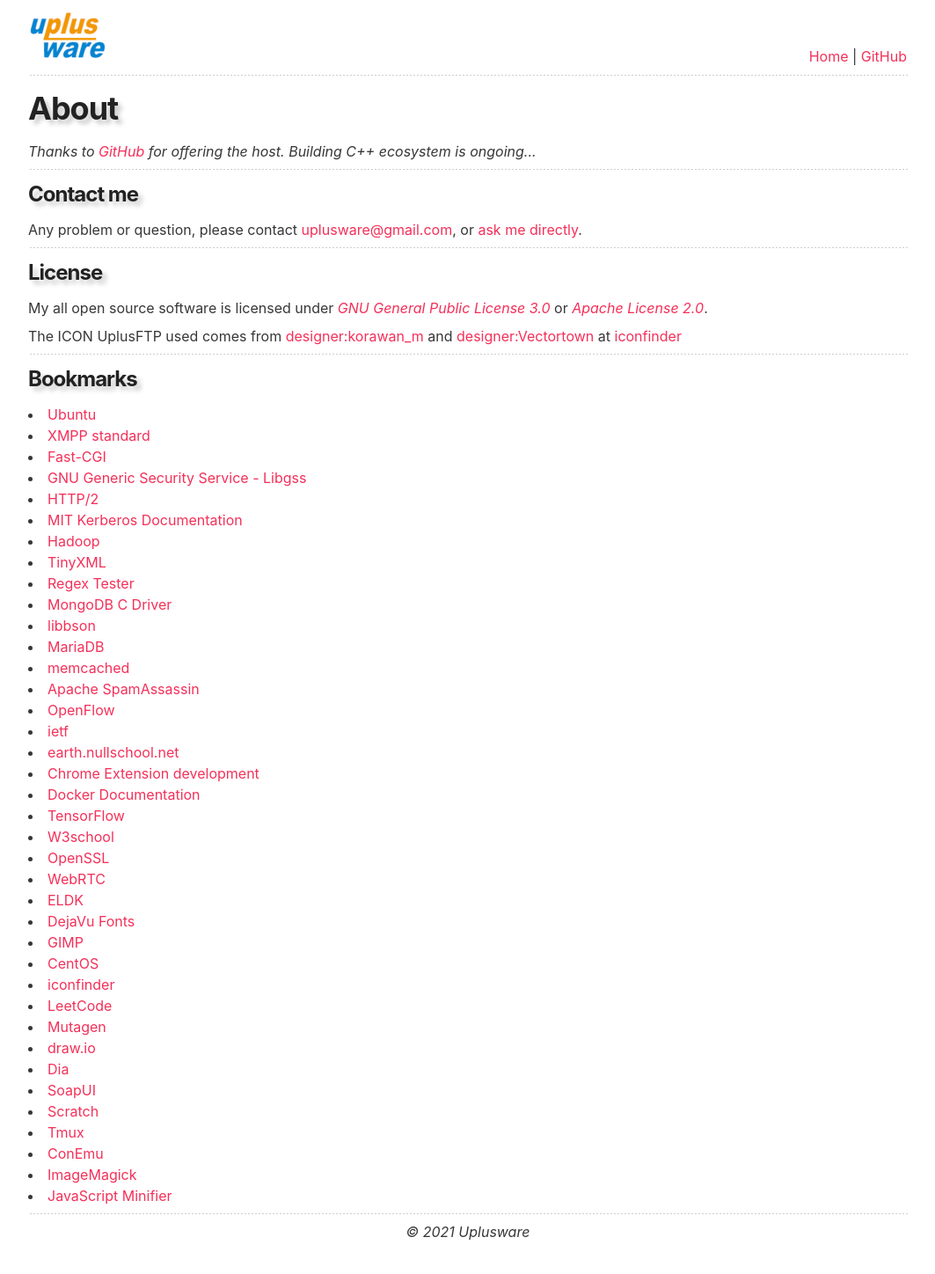
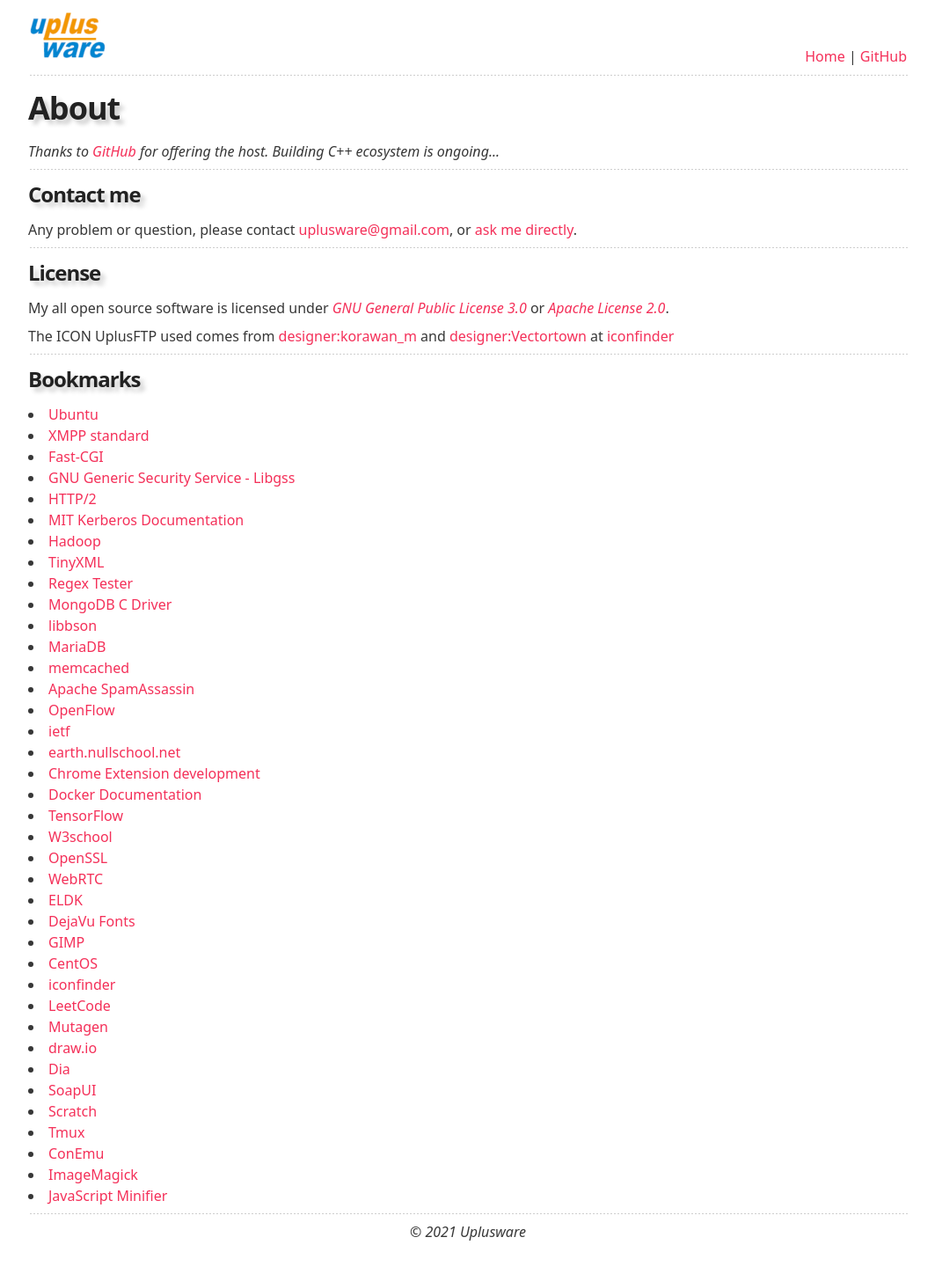
Before and after one commit to uplusware/uplusware.github.io, a Jekyll site: the page about.html, which Jekyll copies as it is, in a window 1280 px wide. Shown: the whole page at 88% size, without its empty margins (108-1171 px from the left). Built offline with Jekyll 4.4.1, drawn with Linux system fonts in a browser that asks for light colours.

Commit message:
Update stylesheet.css

```diff
--- a/stylesheets/stylesheet.css
+++ b/stylesheets/stylesheet.css
@@ -48,7 +48,7 @@
   color:#373737;
   background: #FFFFFF;
   font-size: 16px;
-  font-family: -apple-system,BlinkMacSystemFont,Helvetica,Arial,sans-serif,"Apple Color Emoji","Segoe UI Emoji","Segoe UI Symbol";
+  font-family: system-ui,Helvetica,Arial,sans-serif,"Apple Color Emoji","Segoe UI Emoji","Segoe UI Symbol";
   line-height: 1.5;
   -webkit-font-smoothing: antialiased;
 }
@@ -57,7 +57,7 @@
   margin: 10px 0;
   font-weight: 700;
   color:#222222;
-  font-family: -apple-system,BlinkMacSystemFont,Helvetica,Arial,sans-serif,"Apple Color Emoji","Segoe UI Emoji","Segoe UI Symbol";
+  font-family: system-ui,Helvetica,Arial,sans-serif,"Apple Color Emoji","Segoe UI Emoji","Segoe UI Symbol";
   letter-spacing: -1px;
 }
 
```
